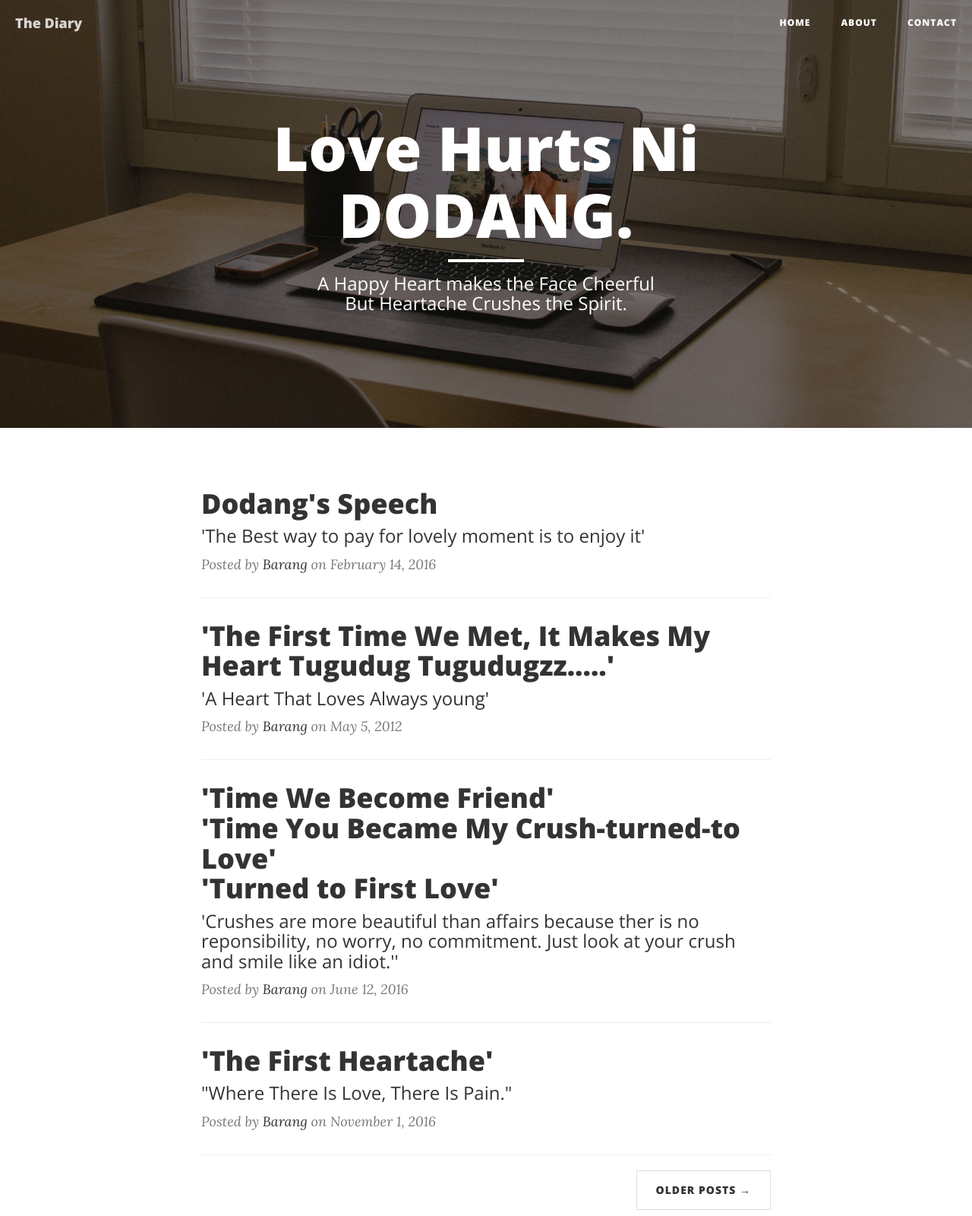
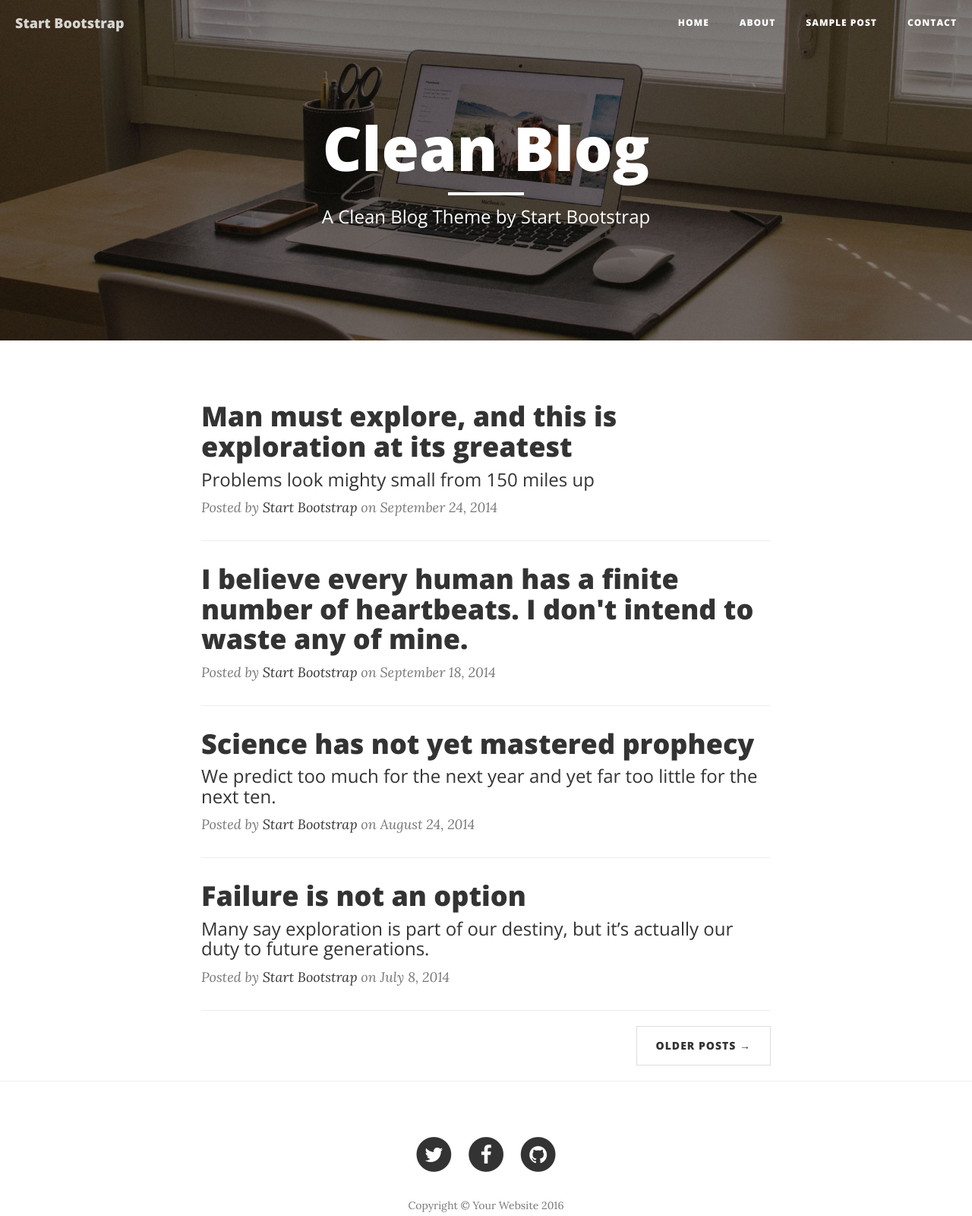
Before and after one commit to reynaguidangen/clean-blog, a website: page index.html in a window 1280 px wide. Shown: the top 1600 px of the page at 76% size. Drawn offline with nearby package versions, Linux system fonts and the light colour scheme.

Commit message:
Update index.html

```diff
--- a/index.html
+++ b/index.html
@@ -42,7 +42,7 @@
                     <span class="sr-only">Toggle navigation</span>
                     Menu <i class="fa fa-bars"></i>
                 </button>
-                <a class="navbar-brand" href="index.html">The Diary</a>
+                <a class="navbar-brand" href="index.html">Start Bootstrap</a>
             </div>
 
             <!-- Collect the nav links, forms, and other content for toggling -->
@@ -54,7 +54,9 @@
                     <li>
                         <a href="about.html">About</a>
                     </li>
-
+                    <li>
+                        <a href="post.html">Sample Post</a>
+                    </li>
                     <li>
                         <a href="contact.html">Contact</a>
                     </li>
@@ -72,9 +74,9 @@
             <div class="row">
                 <div class="col-lg-8 col-lg-offset-2 col-md-10 col-md-offset-1">
                     <div class="site-heading">
-                        <h1>Love Hurts Ni DODANG.</h1>
+                        <h1>Clean Blog</h1>
                         <hr class="small">
-                        <span class="subheading">A Happy Heart makes the Face Cheerful <br>But Heartache Crushes the Spirit.</span>
+                        <span class="subheading">A Clean Blog Theme by Start Bootstrap</span>
                     </div>
                 </div>
             </div>
@@ -88,49 +90,46 @@
                 <div class="post-preview">
                     <a href="post.html">
                         <h2 class="post-title">
-                            Dodang's Speech
+                            Man must explore, and this is exploration at its greatest
                         </h2>
                         <h3 class="post-subtitle">
-                            'The Best way to pay for lovely moment is to enjoy it'
+                            Problems look mighty small from 150 miles up
                         </h3>
                     </a>
-                    <p class="post-meta">Posted by <a href="#">Barang</a> on February 14, 2016</p>
+                    <p class="post-meta">Posted by <a href="#">Start Bootstrap</a> on September 24, 2014</p>
                 </div>
                 <hr>
                 <div class="post-preview">
-                    <a href="post2.html">
+                    <a href="post.html">
                         <h2 class="post-title">
-                           'The First Time We Met, It Makes My Heart Tugudug Tugudugzz.....'
+                            I believe every human has a finite number of heartbeats. I don't intend to waste any of mine.
                         </h2>
-                        <h3 class="post-subtitle">
-                        	'A Heart That Loves Always young'
-                        </h3>
                     </a>
-                    <p class="post-meta">Posted by <a href="#">Barang</a> on May 5, 2012</p>
+                    <p class="post-meta">Posted by <a href="#">Start Bootstrap</a> on September 18, 2014</p>
                 </div>
                 <hr>
                 <div class="post-preview">
-                    <a href="post3.html">
+                    <a href="post.html">
                         <h2 class="post-title">
-                            'Time We Become Friend'<br>'Time You Became My Crush-turned-to Love' <br>'Turned to First Love'
+                            Science has not yet mastered prophecy
                         </h2>
                         <h3 class="post-subtitle">
-                            'Crushes are more beautiful than affairs because ther is no reponsibility, no worry, no commitment. Just look at your crush and smile like an idiot.''
+                            We predict too much for the next year and yet far too little for the next ten.
                         </h3>
                     </a>
-                    <p class="post-meta">Posted by <a href="#">Barang</a> on June 12, 2016</p>
+                    <p class="post-meta">Posted by <a href="#">Start Bootstrap</a> on August 24, 2014</p>
                 </div>
                 <hr>
                 <div class="post-preview">
-                    <a href="post4.html">
+                    <a href="post.html">
                         <h2 class="post-title">
-                            'The First Heartache'
+                            Failure is not an option
                         </h2>
                         <h3 class="post-subtitle">
-                            "Where There Is Love, There Is Pain."
+                            Many say exploration is part of our destiny, but it’s actually our duty to future generations.
                         </h3>
                     </a>
-                    <p class="post-meta">Posted by <a href="#">Barang</a> on November 1, 2016</p>
+                    <p class="post-meta">Posted by <a href="#">Start Bootstrap</a> on July 8, 2014</p>
                 </div>
                 <hr>
                 <!-- Pager -->
```
